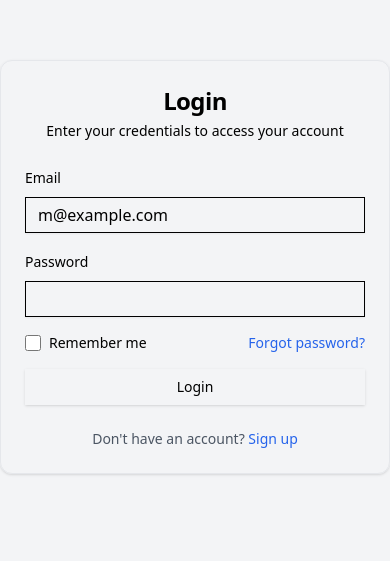
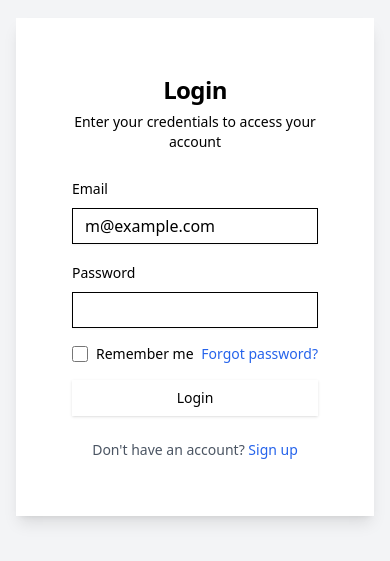
Before and after one commit to YahyaSopian/InternIntelligence_LoginPage, a Next.js app in the folder login-page/: page / in a window 390 px wide. Shown: the part 155-716 px from the top of the page. Built offline with nearby package versions, Linux system fonts and the light colour scheme; no server answers.

Commit message:
Adding image to login and signup pages
using grid to make image and form responsive

```diff
--- a/login-page/src/app/page.tsx
+++ b/login-page/src/app/page.tsx
@@ -11,6 +11,7 @@ import { Input } from '@/components/ui/input';
 import { Label } from '@/components/ui/label';
 import { Card, CardHeader, CardTitle, CardDescription, CardContent, CardFooter } from '@/components/ui/card';
 import Link from 'next/link';
+import Image from 'next/image';
 
 export default function LoginPage() {
   const [email, setEmail] = useState('');
@@ -62,13 +63,25 @@ export default function LoginPage() {
   };
 
   return (
-    <main className="min-h-screen flex items-center justify-center bg-gray-100">
-      <Card className="w-full max-w-md">
-      <CardHeader className="space-y-1">
-          <CardTitle className="text-2xl font-bold text-center">Login</CardTitle>
-          <CardDescription className="text-center">
-            Enter your credentials to access your account
-          </CardDescription>
+    <main className="min-h-screen flex items-center justify-center bg-gray-100 px-4">
+      <div className="grid grid-cols-1 md:grid-cols-2 bg-white shadow-lg rounded-lg overflow-hidden max-w-4xl w-full">
+
+        {/* Gambar (disembunyikan di layar kecil) */}
+        <div className="hidden md:block">
+        <Image
+            src="/login-register.jpg"
+            alt="Login Illustration"
+            width={200}
+            height={200}
+            className="w-full h-full object-cover"
+          />
+        </div>
+
+        {/* Formulir Login */}
+        <div className="flex flex-col justify-center p-8 w-full">
+          <CardHeader className="text-center">
+            <CardTitle className="text-2xl font-bold">Login</CardTitle>
+            <CardDescription>Enter your credentials to access your account</CardDescription>
           </CardHeader>
           <CardContent>
             <form onSubmit={handleLogin} className="space-y-4">
@@ -86,10 +99,9 @@ export default function LoginPage() {
                   className={validation.email ? 'border-red-500' : ''}
                   required
                 />
-              {validation.email && (
-                <p className="text-sm text-red-500">{validation.email}</p>
-              )}
+                {validation.email && <p className="text-sm text-red-500">{validation.email}</p>}
               </div>
+
               <div className="space-y-2">
                 <Label htmlFor="password">Password</Label>
                 <Input
@@ -103,10 +115,9 @@ export default function LoginPage() {
                   className={validation.password ? 'border-red-500' : ''}
                   required
                 />
-              {validation.password && (
-                <p className="text-sm text-red-500">{validation.password}</p>
-              )}
+                {validation.password && <p className="text-sm text-red-500">{validation.password}</p>}
               </div>
+
               <div className="flex items-center justify-between">
                 <div className="flex items-center space-x-2">
                   <input
@@ -118,19 +129,18 @@ export default function LoginPage() {
                   />
                   <Label htmlFor="remember" className="text-sm">Remember me</Label>
                 </div>
-              <Link
-                href="/forgot-password"
-                className="text-sm text-blue-600 hover:underline"
-              >
+                <Link href="/forgot-password" className="text-sm text-blue-600 hover:underline">
                   Forgot password?
                 </Link>
               </div>
+
               {error && <p className="text-sm text-red-600">{error}</p>}
               <Button type="submit" className="w-full" disabled={loading}>
                 {loading ? 'Logging in...' : 'Login'}
               </Button>
             </form>
           </CardContent>
+
           <CardFooter className="flex justify-center">
             <p className="text-sm text-gray-600">
               Don't have an account?{' '}
@@ -139,7 +149,8 @@ export default function LoginPage() {
               </Link>
             </p>
           </CardFooter>
-      </Card>
+        </div>
+      </div>
     </main>
   );
 }
--- a/login-page/src/app/signup/page.tsx
+++ b/login-page/src/app/signup/page.tsx
@@ -9,6 +9,7 @@ import { Input } from '@/components/ui/input';
 import { Label } from '@/components/ui/label';
 import { Card, CardHeader, CardTitle, CardDescription, CardContent, CardFooter } from '@/components/ui/card';
 import Link from 'next/link';
+import Image from 'next/image';
 
 export default function SignUpPage() {
   const [email, setEmail] = useState('');
@@ -39,13 +40,25 @@ export default function SignUpPage() {
   };
 
   return (
-    <main className="min-h-screen flex items-center justify-center bg-gray-100">
-      <Card className="w-full max-w-md">
-        <CardHeader className="space-y-1">
-          <CardTitle className="text-2xl font-bold text-center">Sign Up</CardTitle>
-          <CardDescription className="text-center">
-            Create an account to get started
-          </CardDescription>
+    <main className="min-h-screen flex items-center justify-center bg-gray-100 px-4">
+      <div className="grid grid-cols-1 md:grid-cols-2 bg-white shadow-lg rounded-lg overflow-hidden max-w-4xl w-full">
+
+        {/* Gambar (disembunyikan di layar kecil) */}
+        <div className="hidden md:block">
+          <Image
+            src="/login-register.jpg"
+            alt="Login Illustration"
+            width={200}
+            height={200}
+            className="w-full h-full object-cover"
+          />
+        </div>
+
+        {/* Formulir Sign Up */}
+        <div className="flex flex-col justify-center p-8 w-full">
+          <CardHeader className="text-center">
+            <CardTitle className="text-2xl font-bold">Sign Up</CardTitle>
+            <CardDescription>Create an account to get started</CardDescription>
           </CardHeader>
           <CardContent>
             <form onSubmit={handleSignUp} className="space-y-4">
@@ -60,6 +73,7 @@ export default function SignUpPage() {
                   required
                 />
               </div>
+
               <div className="space-y-2">
                 <Label htmlFor="password">Password</Label>
                 <Input
@@ -70,6 +84,7 @@ export default function SignUpPage() {
                   required
                 />
               </div>
+
               <div className="space-y-2">
                 <Label htmlFor="confirmPassword">Confirm Password</Label>
                 <Input
@@ -80,12 +95,14 @@ export default function SignUpPage() {
                   required
                 />
               </div>
+
               {error && <p className="text-sm text-red-600">{error}</p>}
               <Button type="submit" className="w-full" disabled={loading}>
                 {loading ? 'Creating Account...' : 'Sign Up'}
               </Button>
             </form>
           </CardContent>
+
           <CardFooter className="flex justify-center">
             <p className="text-sm text-gray-600">
               Already have an account?{' '}
@@ -94,7 +111,8 @@ export default function SignUpPage() {
               </Link>
             </p>
           </CardFooter>
-      </Card>
+        </div>
+      </div>
     </main>
   );
 }
```
Also changed, not shown: login-page/public/bg.png (deleted), 1 other file (tests, documents, lock files or other folders). Lines whose indentation alone changed are shown as unchanged.
